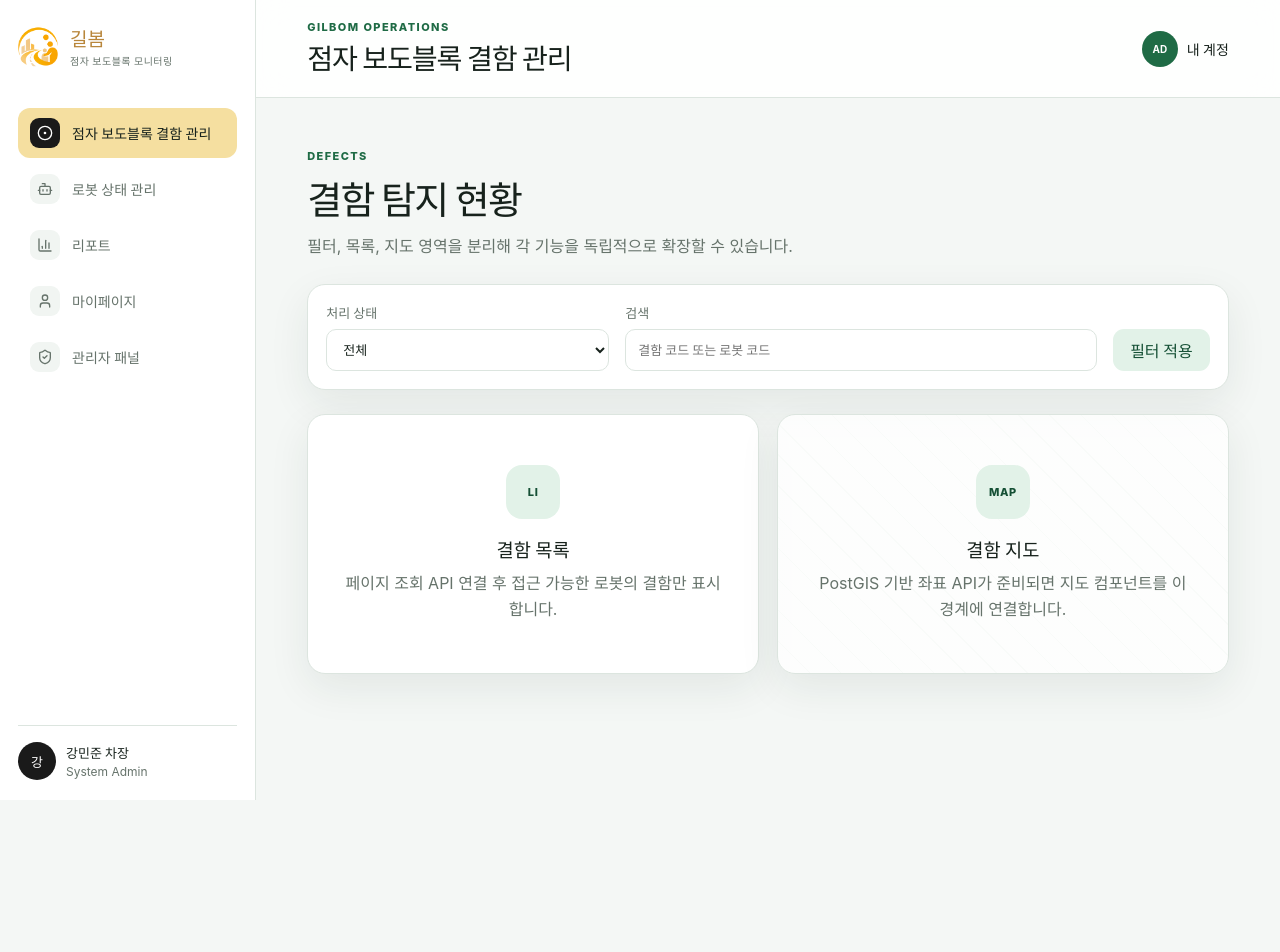
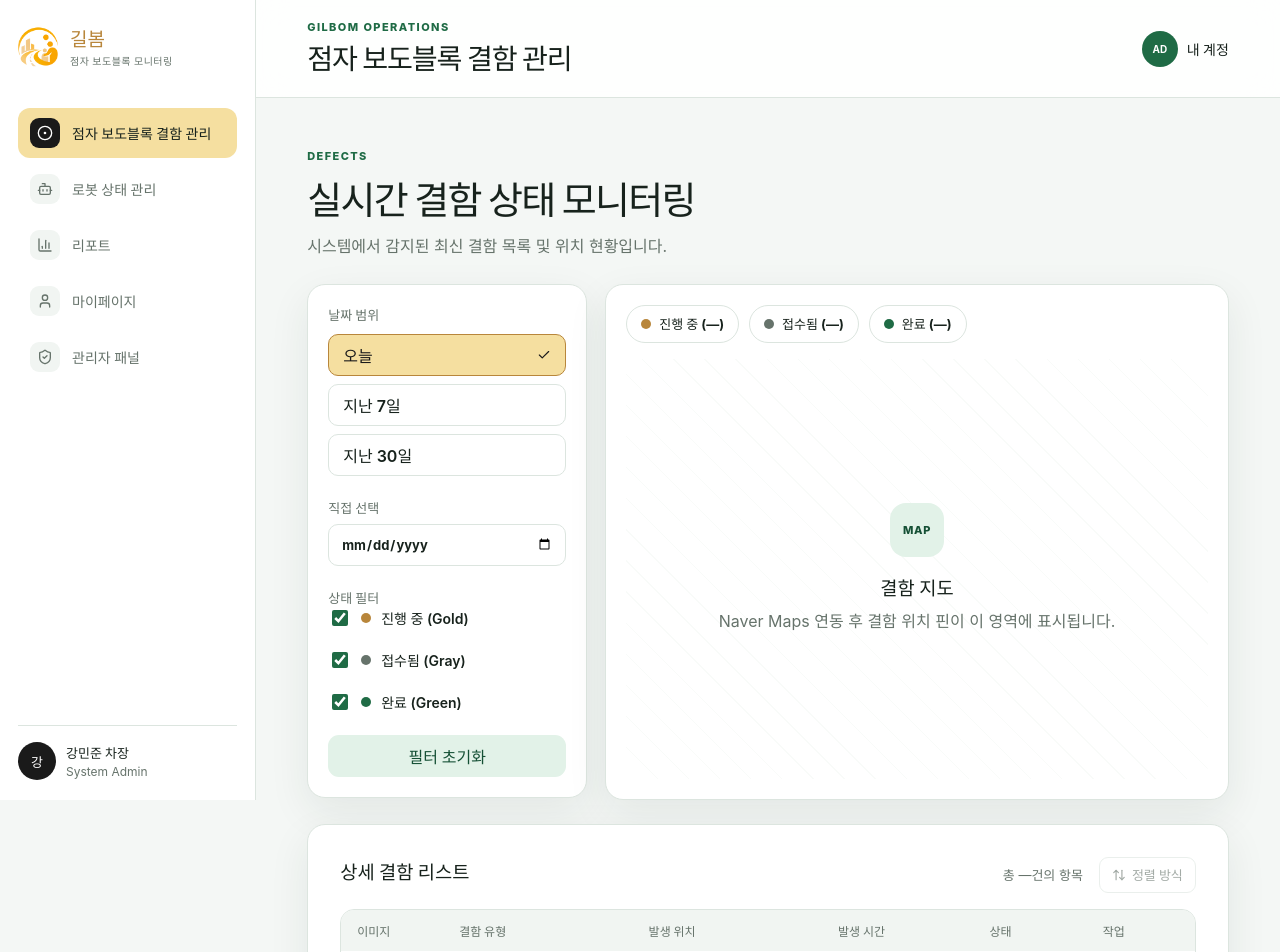
Before and after one commit to Jiwoo-Kim0/gilbom, a React (Vite) app in the folder web/frontend/gilbom/: page /defects in a window 1280 px wide. Shown: the top 952 px of the page. Before the commit the page ends 800 px from the top, so only its background shows below. Built offline with nearby package versions, Linux system fonts and the light colour scheme.

Commit message:
S15P11D101-272 #in-progress 보도블록 결함 페이지 전체적 틀

```diff
--- a/web/frontend/gilbom/src/App.css
+++ b/web/frontend/gilbom/src/App.css
@@ -375,7 +375,6 @@
   background: #fff;
 }
 
-.defect-grid,
 .settings-grid {
   display: grid;
   grid-template-columns: repeat(2, minmax(0, 1fr));
@@ -386,6 +385,218 @@
   background:
     linear-gradient(rgba(255, 255, 255, 0.82), rgba(255, 255, 255, 0.82)),
     repeating-linear-gradient(45deg, #dce9e0 0 1px, transparent 1px 22px);
+}
+
+.defect-layout {
+  display: grid;
+  grid-template-columns: 280px minmax(0, 1fr);
+  gap: 18px;
+  align-items: start;
+}
+
+.defect-filter {
+  display: grid;
+  gap: 22px;
+  padding: 20px;
+}
+
+.defect-filter-group {
+  display: grid;
+  gap: 10px;
+  margin: 0;
+  padding: 0;
+  border: none;
+}
+
+.defect-filter-group legend {
+  padding: 0;
+  color: var(--text-muted);
+  font-size: 13px;
+  font-weight: 700;
+}
+
+.defect-filter-date-options {
+  display: grid;
+  gap: 8px;
+  margin-top: 10px;
+}
+
+.defect-filter-date-option {
+  display: flex;
+  height: 42px;
+  padding: 0 14px;
+  border: 1px solid var(--line);
+  border-radius: 10px;
+  align-items: center;
+  justify-content: space-between;
+  color: var(--text);
+  background: #fff;
+  font-weight: 600;
+}
+
+.defect-filter-date-option.is-selected {
+  border-color: var(--nb-gold);
+  color: var(--nb-ink);
+  background: var(--nb-gold-soft);
+}
+
+.defect-filter-date-custom {
+  display: grid;
+  gap: 7px;
+  margin-top: 12px;
+  color: var(--text-muted);
+  font-size: 13px;
+  font-weight: 700;
+}
+
+.defect-filter-date-custom input {
+  height: 42px;
+  padding: 0 12px;
+  border: 1px solid var(--line);
+  border-radius: 10px;
+  color: var(--text);
+  background: #fff;
+}
+
+.defect-filter-checkbox {
+  display: flex;
+  gap: 10px;
+  align-items: center;
+  color: var(--text);
+  font-size: 14px;
+  font-weight: 600;
+}
+
+.defect-filter-checkbox + .defect-filter-checkbox {
+  margin-top: 10px;
+}
+
+.defect-filter-checkbox input {
+  width: 16px;
+  height: 16px;
+  accent-color: var(--brand);
+}
+
+.defect-status-dot {
+  display: inline-block;
+  width: 10px;
+  height: 10px;
+  border-radius: 50%;
+  background: var(--text-muted);
+}
+
+.defect-status-dot-progress,
+.defect-legend-item-progress .defect-status-dot {
+  background: var(--nb-gold);
+}
+
+.defect-status-dot-received,
+.defect-legend-item-received .defect-status-dot {
+  background: var(--text-muted);
+}
+
+.defect-status-dot-done,
+.defect-legend-item-done .defect-status-dot {
+  background: var(--brand);
+}
+
+.defect-filter-reset {
+  width: 100%;
+}
+
+.defect-map-card {
+  display: grid;
+  gap: 16px;
+  padding: 20px;
+}
+
+.defect-map-legend {
+  display: flex;
+  gap: 10px;
+  flex-wrap: wrap;
+}
+
+.defect-legend-item {
+  display: flex;
+  gap: 8px;
+  height: 38px;
+  padding: 0 14px;
+  border: 1px solid var(--line);
+  border-radius: 999px;
+  align-items: center;
+  color: var(--text);
+  font-size: 13px;
+  font-weight: 700;
+}
+
+.defect-map-placeholder {
+  min-height: 420px;
+  border-radius: 14px;
+}
+
+.defect-list-card {
+  display: grid;
+  gap: 16px;
+}
+
+.defect-list-meta {
+  display: flex;
+  gap: 16px;
+  align-items: center;
+  color: var(--text-muted);
+  font-size: 13px;
+}
+
+.defect-sort-button {
+  display: inline-flex;
+  gap: 6px;
+  height: 36px;
+  padding: 0 12px;
+  border: 1px solid var(--line);
+  border-radius: 9px;
+  align-items: center;
+  color: var(--text-muted);
+  background: #fff;
+  font-weight: 700;
+}
+
+.defect-sort-button:disabled {
+  cursor: not-allowed;
+  opacity: 0.6;
+}
+
+.defect-table {
+  border: 1px solid var(--line);
+  border-radius: 14px;
+  overflow: hidden;
+}
+
+.defect-table-row {
+  display: grid;
+  grid-template-columns: 90px 1.4fr 1.4fr 1.1fr 0.8fr 0.6fr;
+  gap: 12px;
+  padding: 12px 16px;
+}
+
+.defect-table-head {
+  color: var(--text-muted);
+  background: var(--surface-muted);
+  font-size: 12px;
+  font-weight: 700;
+}
+
+.defect-table-empty {
+  display: grid;
+  gap: 12px;
+  padding: 48px 24px;
+  justify-items: center;
+  color: var(--text-muted);
+  text-align: center;
+}
+
+.defect-table-empty p {
+  max-width: 460px;
+  margin: 0;
 }
 
 .table-heading {
@@ -482,8 +693,12 @@
   }
 
   .filter-bar,
-  .defect-grid,
+  .defect-layout,
   .settings-grid {
+    grid-template-columns: 1fr;
+  }
+
+  .defect-table-row {
     grid-template-columns: 1fr;
   }
 }
--- a/web/frontend/gilbom/src/features/defect/DefectFilter.tsx
+++ b/web/frontend/gilbom/src/features/defect/DefectFilter.tsx
@@ -1,20 +1,112 @@
+import { useState } from 'react'
+import { Check } from 'lucide-react'
+
+type DateRangeOption = 'today' | '7d' | '30d' | 'custom'
+
+interface StatusFilters {
+  inProgress: boolean
+  received: boolean
+  done: boolean
+}
+
+const dateRangeOptions: { value: DateRangeOption; label: string }[] = [
+  { value: 'today', label: '오늘' },
+  { value: '7d', label: '지난 7일' },
+  { value: '30d', label: '지난 30일' },
+]
+
+const defaultStatusFilters: StatusFilters = {
+  inProgress: true,
+  received: true,
+  done: true,
+}
+
 export function DefectFilter() {
+  const [dateRange, setDateRange] = useState<DateRangeOption>('today')
+  const [customDate, setCustomDate] = useState('')
+  const [status, setStatus] = useState<StatusFilters>(defaultStatusFilters)
+
+  const handleReset = () => {
+    setDateRange('today')
+    setCustomDate('')
+    setStatus(defaultStatusFilters)
+  }
+
   return (
-    <form className="content-card filter-bar" onSubmit={(event) => event.preventDefault()}>
-      <label>
-        <span>처리 상태</span>
-        <select defaultValue="all" name="status">
-          <option value="all">전체</option>
-          <option value="open">확인 필요</option>
-          <option value="resolved">처리 완료</option>
-        </select>
-      </label>
-      <label>
-        <span>검색</span>
-        <input name="query" placeholder="결함 코드 또는 로봇 코드" type="search" />
-      </label>
-      <button className="secondary-button" type="submit">
-        필터 적용
+    <form
+      className="content-card defect-filter"
+      aria-label="결함 필터"
+      onSubmit={(event) => event.preventDefault()}
+    >
+      <fieldset className="defect-filter-group">
+        <legend>날짜 범위</legend>
+        <div className="defect-filter-date-options">
+          {dateRangeOptions.map(({ value, label }) => (
+            <button
+              key={value}
+              type="button"
+              className={`defect-filter-date-option${dateRange === value ? ' is-selected' : ''}`}
+              aria-pressed={dateRange === value}
+              onClick={() => {
+                setDateRange(value)
+                setCustomDate('')
+              }}
+            >
+              {label}
+              {dateRange === value && <Check size={14} aria-hidden="true" />}
+            </button>
+          ))}
+        </div>
+        <label className="defect-filter-date-custom">
+          <span>직접 선택</span>
+          <input
+            type="date"
+            value={customDate}
+            onChange={(event) => {
+              setCustomDate(event.target.value)
+              setDateRange('custom')
+            }}
+          />
+        </label>
+      </fieldset>
+
+      <fieldset className="defect-filter-group">
+        <legend>상태 필터</legend>
+        <label className="defect-filter-checkbox">
+          <input
+            type="checkbox"
+            checked={status.inProgress}
+            onChange={(event) =>
+              setStatus((prev) => ({ ...prev, inProgress: event.target.checked }))
+            }
+          />
+          <span className="defect-status-dot defect-status-dot-progress" aria-hidden="true" />
+          진행 중 (Gold)
+        </label>
+        <label className="defect-filter-checkbox">
+          <input
+            type="checkbox"
+            checked={status.received}
+            onChange={(event) =>
+              setStatus((prev) => ({ ...prev, received: event.target.checked }))
+            }
+          />
+          <span className="defect-status-dot defect-status-dot-received" aria-hidden="true" />
+          접수됨 (Gray)
+        </label>
+        <label className="defect-filter-checkbox">
+          <input
+            type="checkbox"
+            checked={status.done}
+            onChange={(event) => setStatus((prev) => ({ ...prev, done: event.target.checked }))}
+          />
+          <span className="defect-status-dot defect-status-dot-done" aria-hidden="true" />
+          완료 (Green)
+        </label>
+      </fieldset>
+
+      <button className="secondary-button defect-filter-reset" type="button" onClick={handleReset}>
+        필터 초기화
       </button>
     </form>
   )
--- a/web/frontend/gilbom/src/features/defect/DefectList.tsx
+++ b/web/frontend/gilbom/src/features/defect/DefectList.tsx
@@ -1,11 +1,35 @@
+import { ArrowUpDown } from 'lucide-react'
+
+const columns = ['이미지', '결함 유형', '발생 위치', '발생 시간', '상태', '작업']
+
 export function DefectList() {
   return (
-    <article className="content-card empty-state">
-      <span className="empty-state-icon" aria-hidden="true">
-        LI
-      </span>
-      <h3>결함 목록</h3>
-      <p>페이지 조회 API 연결 후 접근 가능한 로봇의 결함만 표시합니다.</p>
+    <article className="content-card defect-list-card">
+      <div className="table-heading">
+        <h3>상세 결함 리스트</h3>
+        <div className="defect-list-meta">
+          <span>총 —건의 항목</span>
+          <button className="defect-sort-button" type="button" disabled>
+            <ArrowUpDown size={14} aria-hidden="true" />
+            정렬 방식
+          </button>
+        </div>
+      </div>
+      <div className="defect-table" role="table" aria-label="결함 상세 목록">
+        <div className="defect-table-row defect-table-head" role="row">
+          {columns.map((column) => (
+            <span key={column} role="columnheader">
+              {column}
+            </span>
+          ))}
+        </div>
+        <div className="defect-table-empty" role="row">
+          <span className="empty-state-icon" aria-hidden="true">
+            LI
+          </span>
+          <p>결함 목록 API 연결 후 접근 가능한 로봇의 결함만 표시합니다.</p>
+        </div>
+      </div>
     </article>
   )
 }
--- a/web/frontend/gilbom/src/features/defect/DefectManagePage.tsx
+++ b/web/frontend/gilbom/src/features/defect/DefectManagePage.tsx
@@ -8,15 +8,15 @@ export function DefectManagePage() {
       <div className="page-heading">
         <div>
           <p className="eyebrow">DEFECTS</p>
-          <h2 id="defect-page-title">결함 탐지 현황</h2>
-          <p>필터, 목록, 지도 영역을 분리해 각 기능을 독립적으로 확장할 수 있습니다.</p>
+          <h2 id="defect-page-title">실시간 결함 상태 모니터링</h2>
+          <p>시스템에서 감지된 최신 결함 목록 및 위치 현황입니다.</p>
         </div>
       </div>
-      <DefectFilter />
-      <div className="defect-grid">
-        <DefectList />
+      <div className="defect-layout">
+        <DefectFilter />
         <DefectMap />
       </div>
+      <DefectList />
     </section>
   )
 }
--- a/web/frontend/gilbom/src/features/defect/DefectMap.tsx
+++ b/web/frontend/gilbom/src/features/defect/DefectMap.tsx
@@ -1,11 +1,27 @@
+const legendItems = [
+  { tone: 'progress', label: '진행 중' },
+  { tone: 'received', label: '접수됨' },
+  { tone: 'done', label: '완료' },
+] as const
+
 export function DefectMap() {
   return (
-    <article className="content-card empty-state map-placeholder">
-      <span className="empty-state-icon" aria-hidden="true">
-        MAP
-      </span>
-      <h3>결함 지도</h3>
-      <p>PostGIS 기반 좌표 API가 준비되면 지도 컴포넌트를 이 경계에 연결합니다.</p>
+    <article className="content-card defect-map-card" aria-label="결함 지도">
+      <div className="defect-map-legend">
+        {legendItems.map(({ tone, label }) => (
+          <span key={tone} className={`defect-legend-item defect-legend-item-${tone}`}>
+            <span className="defect-status-dot" aria-hidden="true" />
+            {label} (—)
+          </span>
+        ))}
+      </div>
+      <div className="defect-map-placeholder map-placeholder empty-state">
+        <span className="empty-state-icon" aria-hidden="true">
+          MAP
+        </span>
+        <h3>결함 지도</h3>
+        <p>Naver Maps 연동 후 결함 위치 핀이 이 영역에 표시됩니다.</p>
+      </div>
     </article>
   )
 }
```
